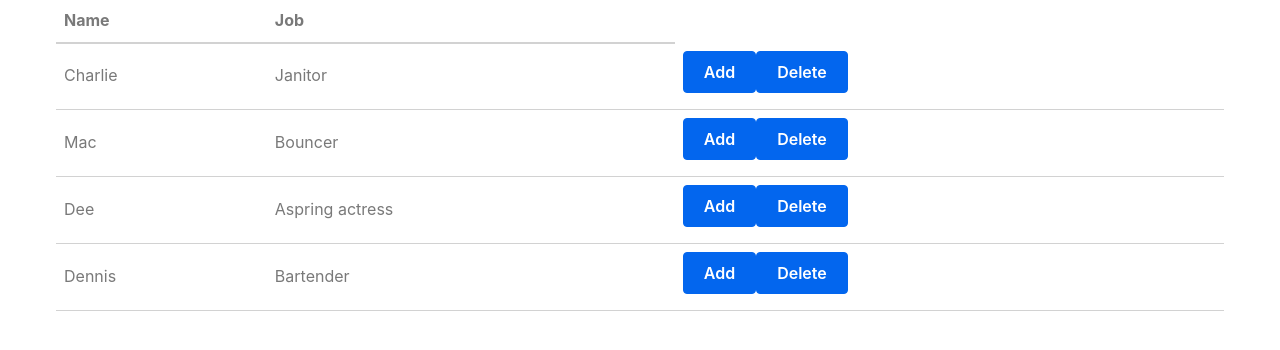
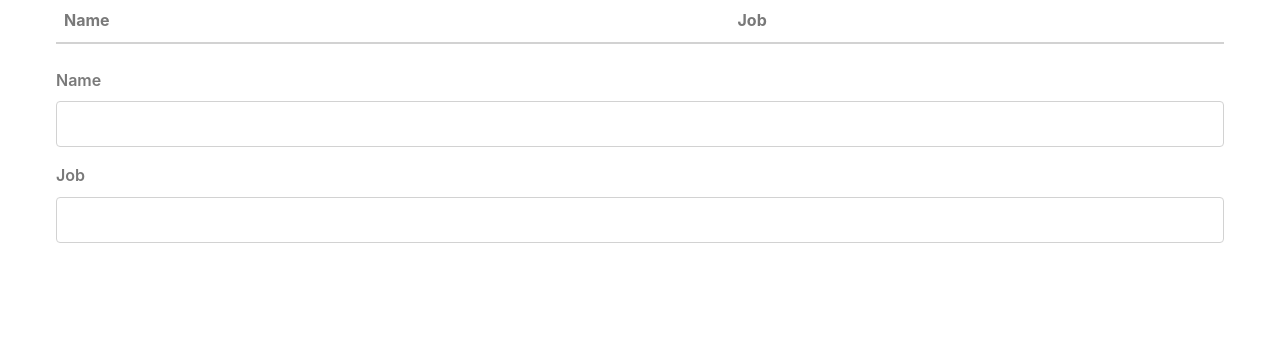
Before and after one commit to advelasquez02/CSC307-APP, a React (Vite) app in the folder packages/react-frontend/: page / in a window 1280 px wide. Shown: the top 350 px of the page. Built offline with nearby package versions, Linux system fonts and the light colour scheme.

Commit message:
added file Form.jsx and updated files neccesary to implement it.

```diff
--- /dev/null
+++ b/packages/react-frontend/src/Form.jsx
@@ -0,0 +1,36 @@
+// src/Form.jsx
+import React, { useState } from "react";
+
+function Form() {
+  const [person, setPerson] = useState({
+    name: "",
+    job: "",
+  });
+  function handleChange(event) {
+  const { name, value } = event.target;
+  if (name === "job") setPerson({ name: person["name"], job: value });
+  else setPerson({ name: value, job: person["job"] });
+}
+return (
+  <form>
+    <label htmlFor="name">Name</label>
+    <input
+      type="text"
+      name="name"
+      id="name"
+      value={person.name}
+      onChange={handleChange}
+    />
+    <label htmlFor="job">Job</label>
+    <input
+      type="text"
+      name="job"
+      id="job"
+      value={person.job}
+      onChange={handleChange}
+    />
+  </form>
+);
+}
+
+export default Form;
--- a/packages/react-frontend/src/MyApp.jsx
+++ b/packages/react-frontend/src/MyApp.jsx
@@ -1,31 +1,16 @@
 // src/MyApp.jsx
 import React, { useState } from "react";
 import Table from "./Table";
+import Form from "./Form";
 
 
 function MyApp() {
-  const [characters, setCharacters] = useState([
-  {
-    name: "Charlie",
-    job: "Janitor",
-  },
-  {
-    name: "Mac",
-    job: "Bouncer",
-  },
-  {
-    name: "Dee",
-    job: "Aspring actress",
-  },
-  {
-    name: "Dennis",
-    job: "Bartender",
-  },
-]);
+  const [characters, setCharacters] = useState([]);
 
   return (
   <div className="container">
     <Table characterData={characters} removeCharacter={removeOneCharacter} />
+    <Form />
   </div>
 );
 
--- a/packages/react-frontend/src/Table.jsx
+++ b/packages/react-frontend/src/Table.jsx
@@ -20,7 +20,6 @@
   <td>{row.job}</td>
   <td>
     <button>Add </button>
-
     <button onClick={() => props.removeCharacter(index)}>Delete</button>
   </td>
 </tr>
```
